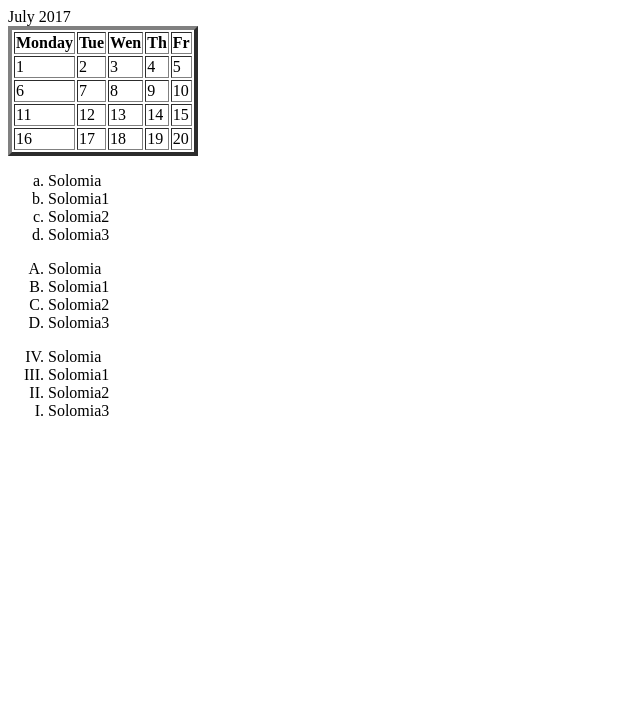
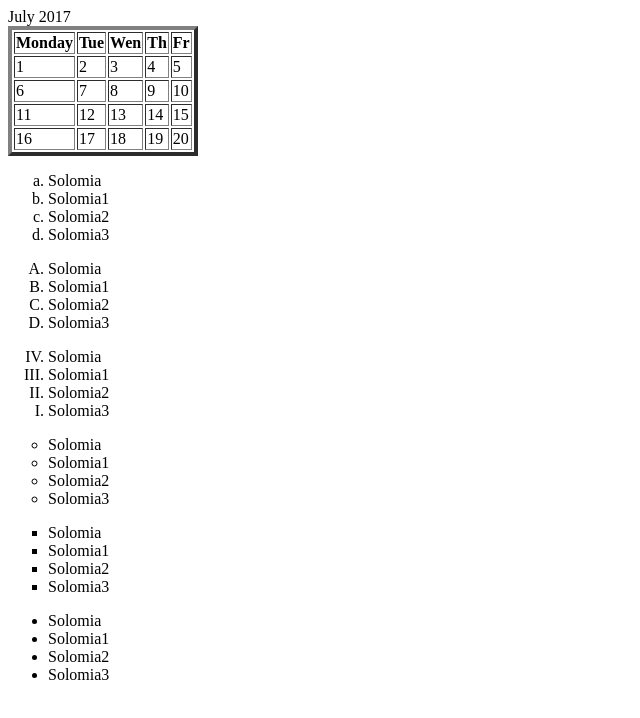
Before and after one commit to SolyaHetman/Table, a plain HTML site: page index.html in a window 1280 px wide. Shown: the whole page, without its empty margins (0-640 px from the left). Drawn offline with Linux system fonts and the light colour scheme.

Commit message:
Unorder list

```diff
--- a/index.html
+++ b/index.html
@@ -64,6 +64,24 @@
 			<li>Solomia2</li>
 			<li>Solomia3</li>
 		</ol>
+		<ul type="circle">
+			<li>Solomia</li>
+			<li>Solomia1</li>
+			<li>Solomia2</li>
+			<li>Solomia3</li>
+		</ul>
+		<ul type="square">
+			<li>Solomia</li>
+			<li>Solomia1</li>
+			<li>Solomia2</li>
+			<li>Solomia3</li>
+		</ul>
+		<ul >
+			<li>Solomia</li>
+			<li>Solomia1</li>
+			<li>Solomia2</li>
+			<li>Solomia3</li>
+		</ul>
 	</article>
 </body>
 </html>
```
